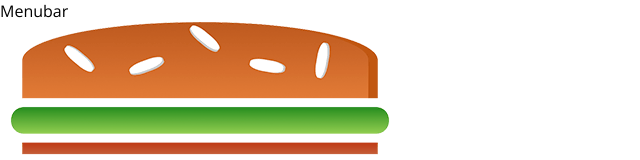
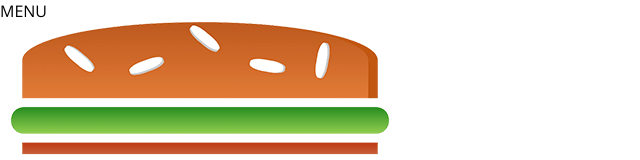
Before and after one commit to mayyu9/burger-app-web, a React app: page / in a window 1280 px wide. Shown: the top 160 px of the page, without its empty margins (0-640 px from the left). Built offline with nearby package versions, Linux system fonts and the light colour scheme.

Commit message:
menu toggle drawer with transition.

```diff
--- a/src/components/Layout/Layout.js
+++ b/src/components/Layout/Layout.js
@@ -6,15 +6,22 @@ import SideDrawer from '../Navigation/SideDrawer/SideDrawer';
 
 class Layout  extends React.Component {
     state= {
-        showSideDrawer: true,
+        showSideDrawer: false,
     }
     sideDrawerCloseHandler = () =>{
         this.setState({showSideDrawer: false});
     }
+
+    showSideDrawerHandler = () => {
+        //this.setState({showSideDrawer: true});
+        this.setState(prevState => {
+            return{showSideDrawer: !prevState.showSideDrawer}
+        });
+    }
     render(){
         return(
             <Aux>
-                <Toolbar />
+                <Toolbar SideDrawerHandler={this.showSideDrawerHandler} />
                 <SideDrawer open={this.state.showSideDrawer} closeHandler={this.sideDrawerCloseHandler} />
                 <main className={classes.content}>
                     {this.props.children}
--- /dev/null
+++ b/src/components/Navigation/SideDrawer/DrawerToggle/DrawerToggle.js
@@ -0,0 +1,8 @@
+import React from 'react';
+import classes from './DrawerToggle.css';
+
+const DrawerToggle = (props) => (
+    <div onClick={props.menuHandler}>MENU</div>
+);
+
+export default DrawerToggle;
--- a/src/components/Navigation/Toolbar/Toolbar.js
+++ b/src/components/Navigation/Toolbar/Toolbar.js
@@ -2,12 +2,11 @@ import React from 'react';
 import classes from './Toolbar.css';
 import Logo from '../../Logo/Logo'
 import NavigationItems from '../NavigaionItems/NavigationItems';
+import DrawerToggle from '../SideDrawer/DrawerToggle/DrawerToggle';
 
 const Toolbar = (props) => (
     <header className={classes.Toolbar}>
-        <div>
-            Menubar
-        </div>
+        <DrawerToggle menuHandler={props.SideDrawerHandler}/>
         <div className={classes.Logo}>
             <Logo />
         </div>
```
Also changed, not shown: src/components/Navigation/SideDrawer/DrawerToggle/DrawerToggle.css (added).
